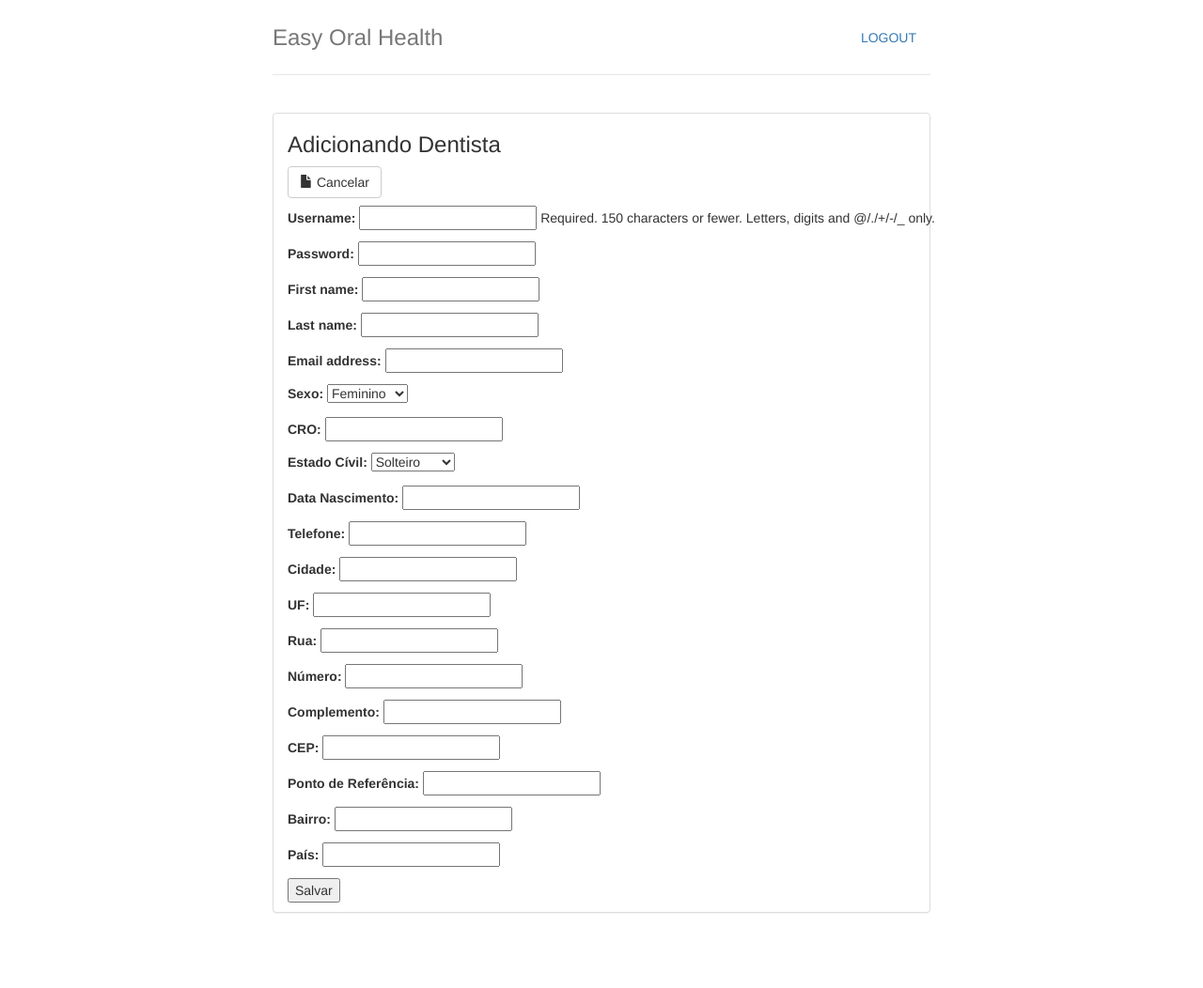
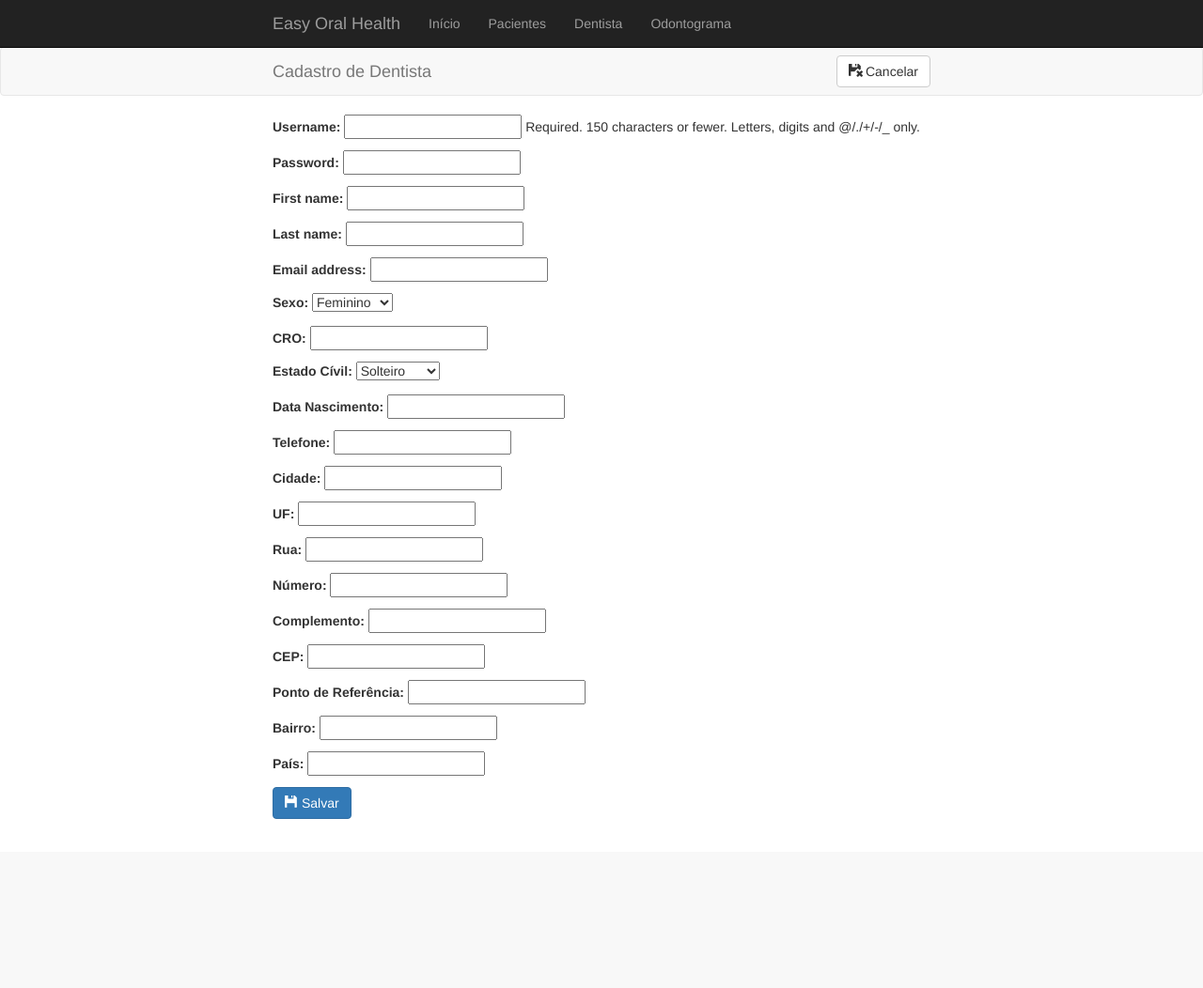
Before and after one commit to nonatin1000/easy_oral_health_p3, a Django app: template odontology/templates/odontology/dentist/dentist_register.html in a window 1280 px wide. Shown: the whole page at 94% size. After the commit the page ends 872 px from the top, so only its background shows below. Run offline with Django 3.2, Linux system fonts and the light colour scheme; the template is opened without the code that fills it: values that come from a table or form of the project are taken from there, others are empty; some libraries are stand-ins or nearby versions.

Commit message:
layout defined

```diff
--- /dev/null
+++ b/odontology/static/css/style.css
@@ -0,0 +1 @@
+body { padding-top: 50px; }
--- a/odontology/templates/base.html
+++ b/odontology/templates/base.html
@@ -6,25 +6,39 @@
 	<meta name="viewport" content="width=device-width">
 	<link rel="stylesheet" type="text/css" href="{% static 'css/bootstrap.css' %}">
 	<link rel="stylesheet" type="text/css" href="{% static 'css/main.css' %}">
+	<link rel="stylesheet" type="text/css" href="{% static 'css/style.css' %}">
 	<script type="text/javascript" src="{% static 'js/jquery-1.11.3.min.js' %}"></script>
 	<script type="text/javascript" src="{% static 'js/bootstrap.js' %}"></script>
 	<title>Easy Oral Health</title>
 </head>
 <body>
+	<!-- NAVBAR -->
+	<nav class="navbar navbar-inverse navbar-fixed-top" role="navigation">
 		<div class="container">
-			<div class="header">
-			  <lu class="nav nav-pills pull-right">
-			  	<li><a href="{% url 'dentist_index' %}" class="navbar-link"> <!-- {{ odontology_logado.nome | upper }} --></a></li>
-			  	<li><a href="/logout/" class="navbar-link">LOGOUT</a></li>
-			  </lu>
-			  <h3 class="text-muted">Easy Oral Health</h3>
+			<!-- agrupar para mobile -->
+			<div class="navbar-header">
+				<button type="button" class="navbar-toggle" data-toggle="collapse" data-target=".navbar-ex1-collapse">
+					<span class="sr-only">Toggle navigation</span>
+					<span class="icon-bar"></span>
+					<span class="icon-bar"></span>
+					<span class="icon-bar"></span>
+				</button>
+				<a href="#" class="navbar-brand">Easy Oral Health</a>
 			</div>
-			<div class="row content">
+
+			<!-- links da navbar -->
+			<div class="collapse navbar-collapse navbar-ex1-collapse">
+				<ul class="nav navbar-nav">
+					<li><a href="#">Início</a></li>
+					<li><a href="#">Pacientes</a></li>
+					<li><a href="{% url 'dentist_index' %}">Dentista</a></li>
+					<li><a href="#">Odontograma</a></li>
+				</ul>
+			</div><!-- /.navbar-collapse -->
+		</div>
+	</nav>
+	<!-- NAVBAR -->
 	{% block body %}
 	{% endblock %}
-			</div>
-		</div>
-
-
 </body>
 </html>
--- a/odontology/templates/odontology/dentist/dentist_register.html
+++ b/odontology/templates/odontology/dentist/dentist_register.html
@@ -1,20 +1,34 @@
 {% extends "base.html" %}
 
 {% block body %}
-
-<div class="col-lg-15">
-	<div class="panel panel-default">
+<nav class="navbar navbar-default">
 	<div class="container">
-			<h3>Adicionando Dentista</h3>
+		<a class="navbar-brand" href="#">Cadastro de Dentista</a>
+		<ul class="nav navbar-nav pull-right">
+			<li>
 				<p class="navbar-btn">
 					<a class="btn btn-default" href="{% url 'dentist_index' %}">
-					<span class="glyphicon glyphicon-file" aria-hidden="true"></span>
-					Cancelar</a>
+						<span class="glyphicon glyphicon-floppy-remove" aria-hidden="true"></span>
+						Cancelar
+					</a>
 				</p>
+			</li>
+		</ul>
+	</div>
+</nav>
+
+<div class="container">
+	<div class="row">
+		<div class="col-lg-12">
 			<form action="." method="post">{% csrf_token %}
 				{{ form_dentist.as_p }}
 				{{ form_address.as_p }}
-					<p><input type="submit" value="Salvar" /></p>
+				<div class="form-group">
+					<button type="submit" value="Salvar" class="btn btn-primary">
+						<span class="glyphicon glyphicon-floppy-disk" aria-hidden="true"></span>
+						Salvar
+					</button>
+				</div>
 			</form>
 		</div>
 	</div>
```
Also changed, not shown: odontology/templates/odontology/dentist/dentist_index.html (+17 -6 lines), odontology/templates/odontology/dentist/dentist_show.html (+26 -5 lines), odontology/templates/outracoisa.html (deleted, +0 -17 lines). Lines whose indentation alone changed are shown as unchanged.
